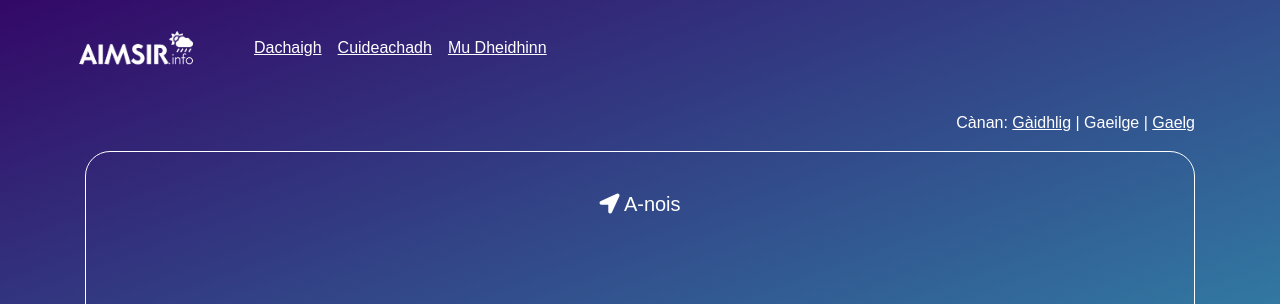
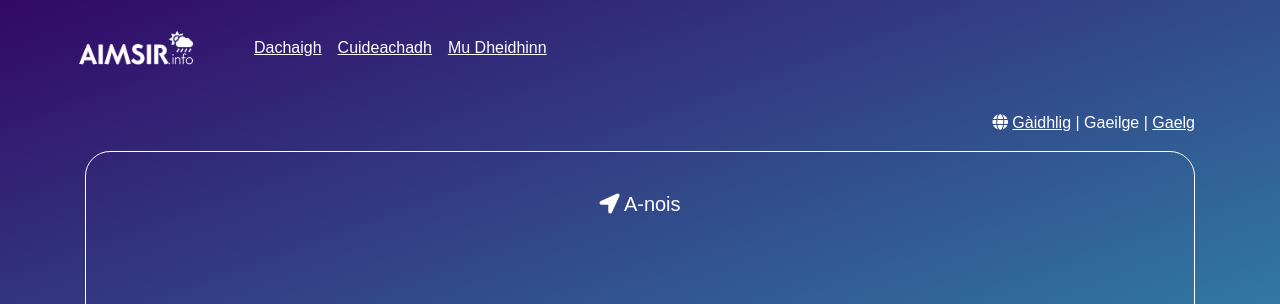
Before and after one commit to angeidheal/aimsir, a Jekyll site: the page built from ga.html, in a window 1280 px wide. Shown: the top 304 px of the page. Built offline with Jekyll 4.4.1, drawn with Linux system fonts in a browser that asks for light colours; nearby versions of some CDN libraries; a script that is not in the unit is left out.

Commit message:
Update ga.html

```diff
--- a/ga.html
+++ b/ga.html
@@ -5,7 +5,7 @@
 ---
 
 <div class="container">
-  <p style="text-align: right">Cànan: <a href="{{ site.baseurl }}/">Gàidhlig</a> | Gaeilge | <a href="{{ site.baseurl }}/gaelg">Gaelg</a></p>
+  <p style="text-align: right"><i class="fas fa-globe"></i> <a href="{{ site.baseurl }}/">Gàidhlig</a> | Gaeilge | <a href="{{ site.baseurl }}/gaelg">Gaelg</a></p>
   <div class="current-weather">
     <h5 class="section-header"><i class="fas fa-location-arrow"></i> A-nois</h5>
     <div class="row">
```
